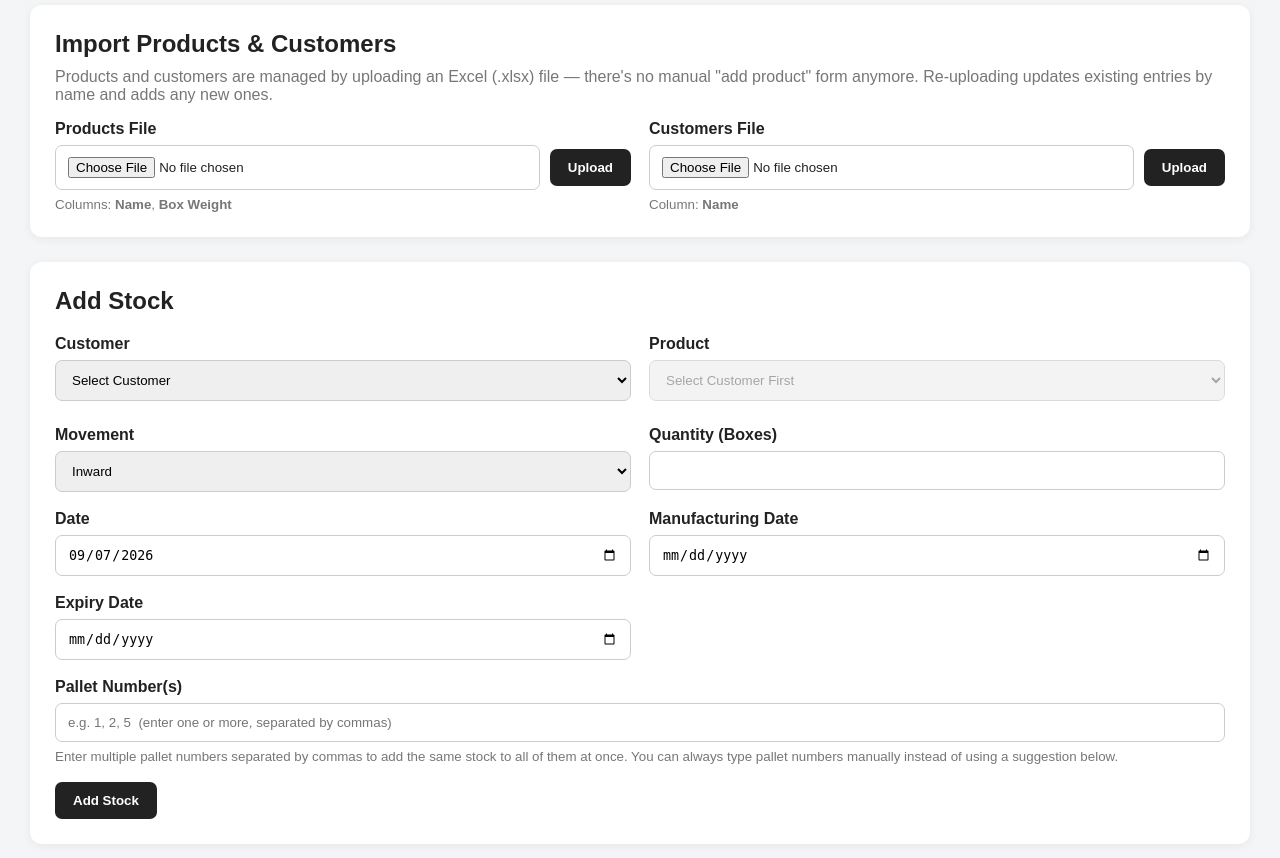
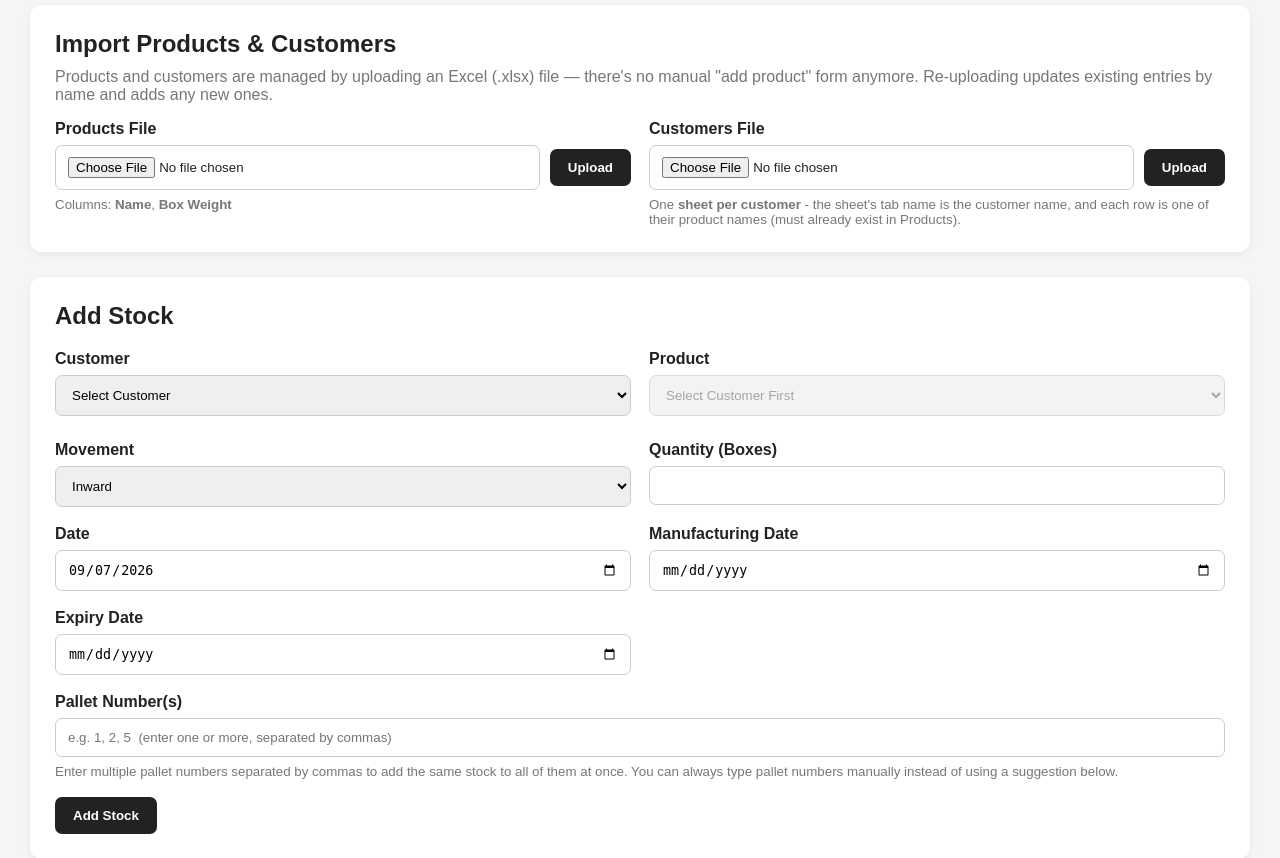
Before and after one commit to NagaNisant/IMS, a Flask app: page / in a window 1280 px wide. Shown: the part 458-1316 px from the top of the page. Run offline with Flask 3, Linux system fonts and the light colour scheme; the visitor is signed in with stand-in values (Sample User, id 1); data comes from the database, SQL or seed files in the repository; data that the repository does not hold is empty.

Commit message:
Update dashboard.html

```diff
--- a/inventory_dashboard_spyder/templates/dashboard.html
+++ b/inventory_dashboard_spyder/templates/dashboard.html
@@ -422,7 +422,9 @@
             </form>
 
             <small style="color:#777;">
-                Column: <strong>Name</strong>
+                One <strong>sheet per customer</strong> - the sheet's tab
+                name is the customer name, and each row is one of their
+                product names (must already exist in Products).
             </small>
 
         </div>
@@ -680,7 +682,6 @@ function setProductOptions(products, placeholder) {
 async function loadCustomerProducts() {
 
     const customerId = document.getElementById("stockCustomerSelect").value;
-    const movement = document.getElementById("stockMovementType").value;
     const hint = document.getElementById("productHint");
 
     if (!customerId) {
@@ -689,14 +690,6 @@ async function loadCustomerProducts() {
         return;
     }
 
-    if (movement === "Inward") {
-        // New stock coming in - any product in the catalogue is valid.
-        setProductOptions(ALL_PRODUCTS, "Select Product");
-        hint.textContent = "Showing all products.";
-        return;
-    }
-
-    // Outward - only offer products this customer actually has stock in.
     hint.textContent = "Loading this customer's products...";
 
     try {
@@ -706,13 +699,16 @@ async function loadCustomerProducts() {
         const data = await response.json();
 
         if (!data.products || data.products.length === 0) {
-            setProductOptions([], "No stock for this customer");
-            hint.textContent = "This customer has no stock to remove.";
+            // No sheet has been uploaded for this customer yet -
+            // fall back to the full catalogue rather than a dead end.
+            setProductOptions(ALL_PRODUCTS, "Select Product");
+            hint.textContent =
+                "No products linked to this customer yet - showing all products.";
             return;
         }
 
         setProductOptions(data.products, "Select Product");
-        hint.textContent = "Showing only products this customer holds.";
+        hint.textContent = "Showing only products linked to this customer.";
 
     } catch (err) {
         setProductOptions(ALL_PRODUCTS, "Select Product");
```
